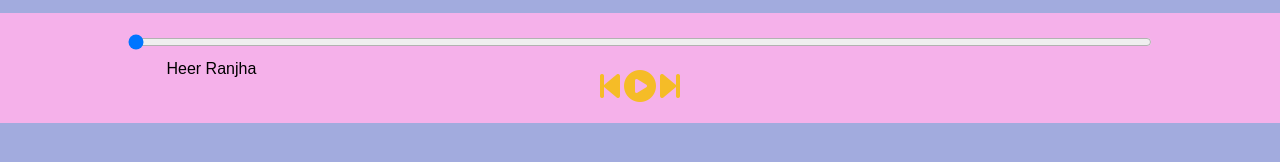
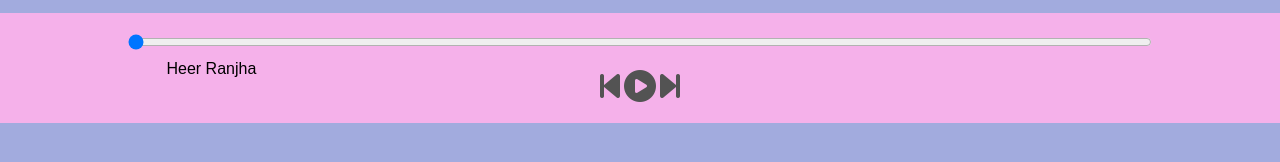
Before and after one commit to GangSagar/music_player, a plain HTML site: page index.html in a window 1280 px wide. Shown: the part 628-790 px from the top of the page. Drawn offline with Linux system fonts and the light colour scheme.

Commit message:
Update style.css

```diff
--- a/style.css
+++ b/style.css
@@ -61,7 +61,7 @@ nav ul{
 }
 .icons{
     margin-top: 20px;
-    color: #F5BC27;
+    color: #535353;
 }
 .icons i{
     cursor: pointer;
```
